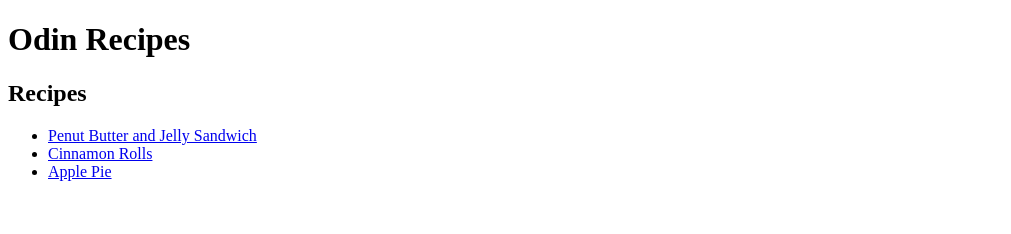
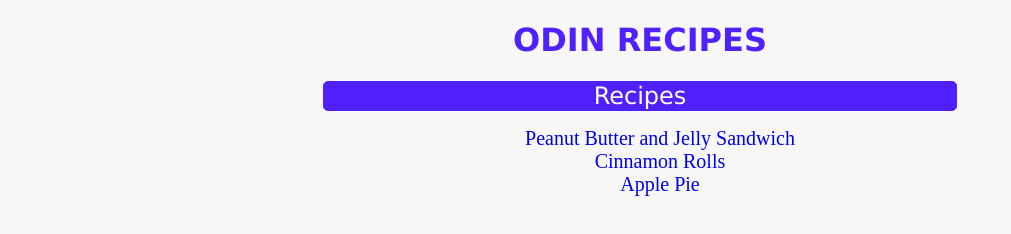
Before and after one commit to jj19/odin-recipes, a plain HTML site: page index.html in a window 1280 px wide. Shown: the whole page, without its empty margins (0-1011 px from the left). Drawn offline with Linux system fonts and the light colour scheme.

Commit message:
Add basic/foundation css

```diff
--- a/index.html
+++ b/index.html
@@ -4,17 +4,18 @@
 <head>
   <meta charset="UTF-8">
   <meta name="viewport" content="width=device-width, initial-scale=1.0">
+  <link rel="stylesheet" href="style.css">
   <title>Odin Recipes</title>
 </head>
 
 <body>
-  <h1>Odin Recipes</h1>
+  <h1 class="brand name centered">Odin Recipes</h1>
 
-  <h2>Recipes</h2>
-  <ul>
-    <li><a href="./recipes/PBandJ.html">Penut Butter and Jelly Sandwich</a></li>
-    <li><a href="./recipes/CinnamonRolls.html">Cinnamon Rolls</a></li>
-    <li><a href="./recipes/Applepie.html">Apple Pie</a></li>
+  <h2 class="brand section centered">Recipes</h2>
+  <ul class="list centered">
+    <li><a class="list-item" href="./recipes/PBandJ.html">Peanut Butter and Jelly Sandwich</a></li>
+    <li><a class="list-item" href="./recipes/CinnamonRolls.html">Cinnamon Rolls</a></li>
+    <li><a class="list-item" href="./recipes/Applepie.html">Apple Pie</a></li>
   </ul>
 </body>
 
--- /dev/null
+++ b/style.css
@@ -0,0 +1,37 @@
+body {
+	background-color: #f7f7f7;
+}
+
+p,
+.brand {
+	font-family: Verdana, Geneva, Tahoma, sans-serif;
+	color: #5020ff;
+}
+
+.name {
+	font-style: bold;
+	text-transform: uppercase;
+}
+
+.centered {
+	text-align: center;
+}
+
+.section {
+	width: 50%;
+	margin: 0 auto;
+	font-weight: 400;
+	background-color: #5020ff;
+	border: #5020ff solid 1px;
+	color: white;
+	border-radius: 5px;
+}
+.list {
+	list-style: none;
+}
+
+.list-item {
+	text-decoration: none;
+	font-size: 20px;
+	margin: 5px 0;
+}
```
